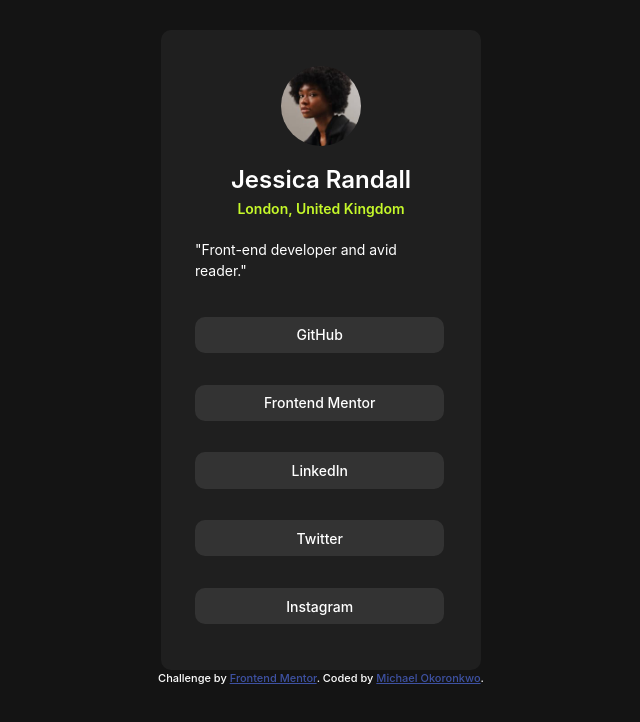
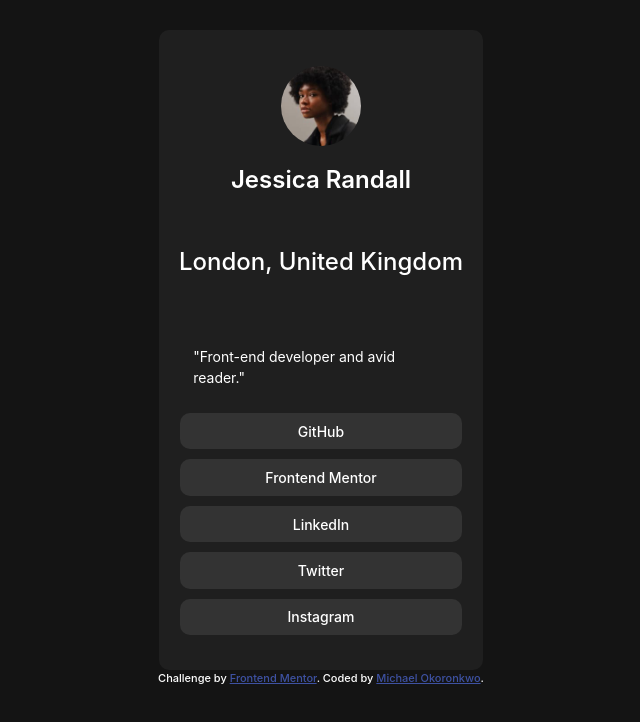
Before and after one commit to Donnish233/social-links-profile, a plain HTML site: page index.html in a window 1280 px wide. Shown: the whole page, without its empty margins (319-959 px from the left). Drawn offline with Linux system fonts and the light colour scheme; a web font is replaced by a local one.

Commit message:
Update index.html

```diff
--- a/index.html
+++ b/index.html
@@ -11,14 +11,14 @@
   <main>
     <img src="assets/images/avatar-jessica.jpeg" alt="A profile photo of Jessica Randall">
     <h1>Jessica Randall</h1>
-    <h4>London, United Kingdom</h4>
+    <h2>London, United Kingdom</h2>
     <p>"Front-end developer and avid reader."</p>
 
-    <a href=""><button>GitHub</button></a>
-    <a href=""><button>Frontend Mentor</button></a>
-    <a href=""><button>LinkedIn</button></a>
-    <a href=""><button>Twitter</button></a>
-    <a href="#"><button>Instagram</button></a>
+    <button>GitHub</button>
+    <button>Frontend Mentor</button>
+    <button>LinkedIn</button>
+    <button>Twitter</button>
+    <button>Instagram</button>
   </main>
   <footer>
     Challenge by <a href="https://www.frontendmentor.io?ref=challenge" target="_blank" rel="noopener">Frontend Mentor</a>.
```
